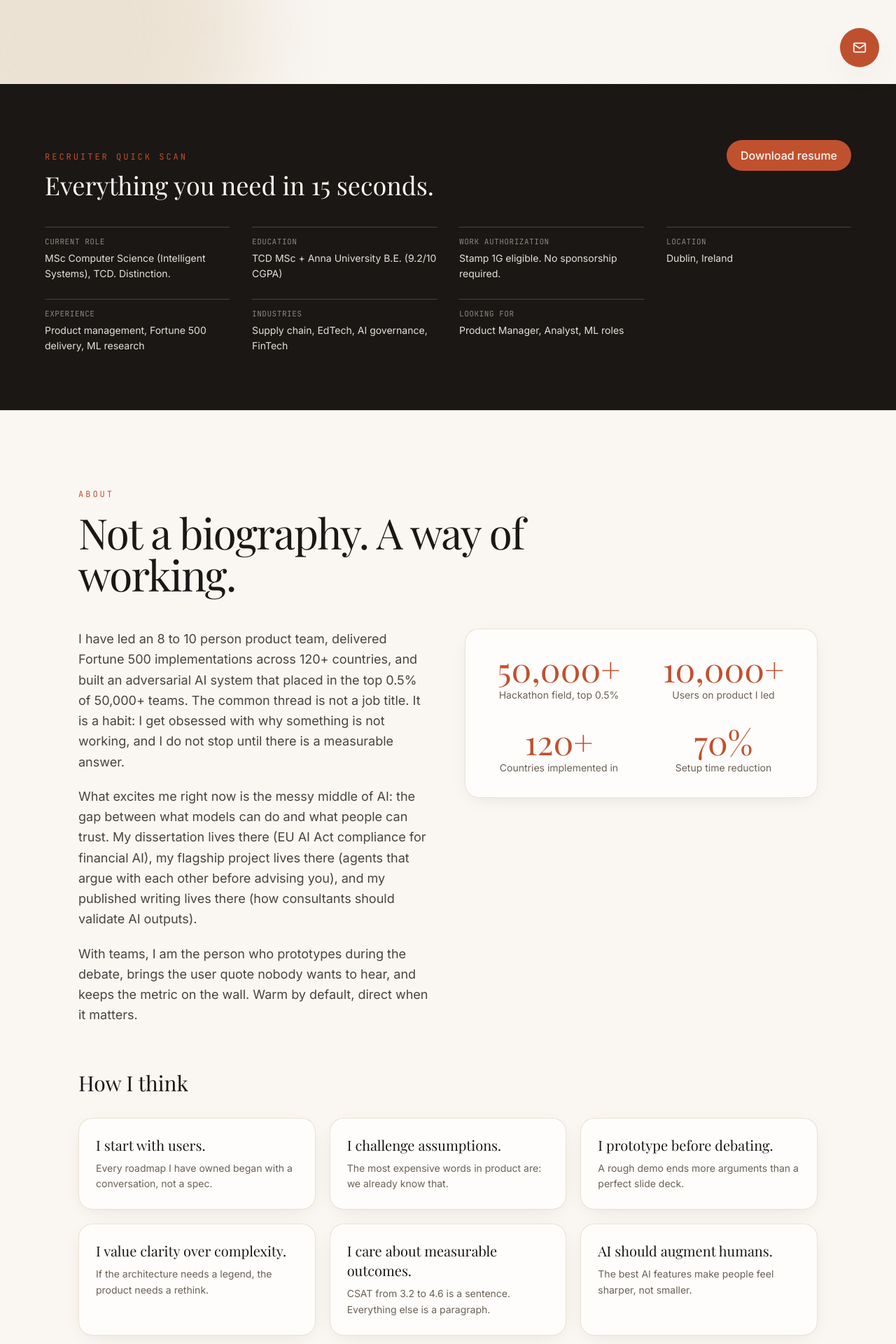
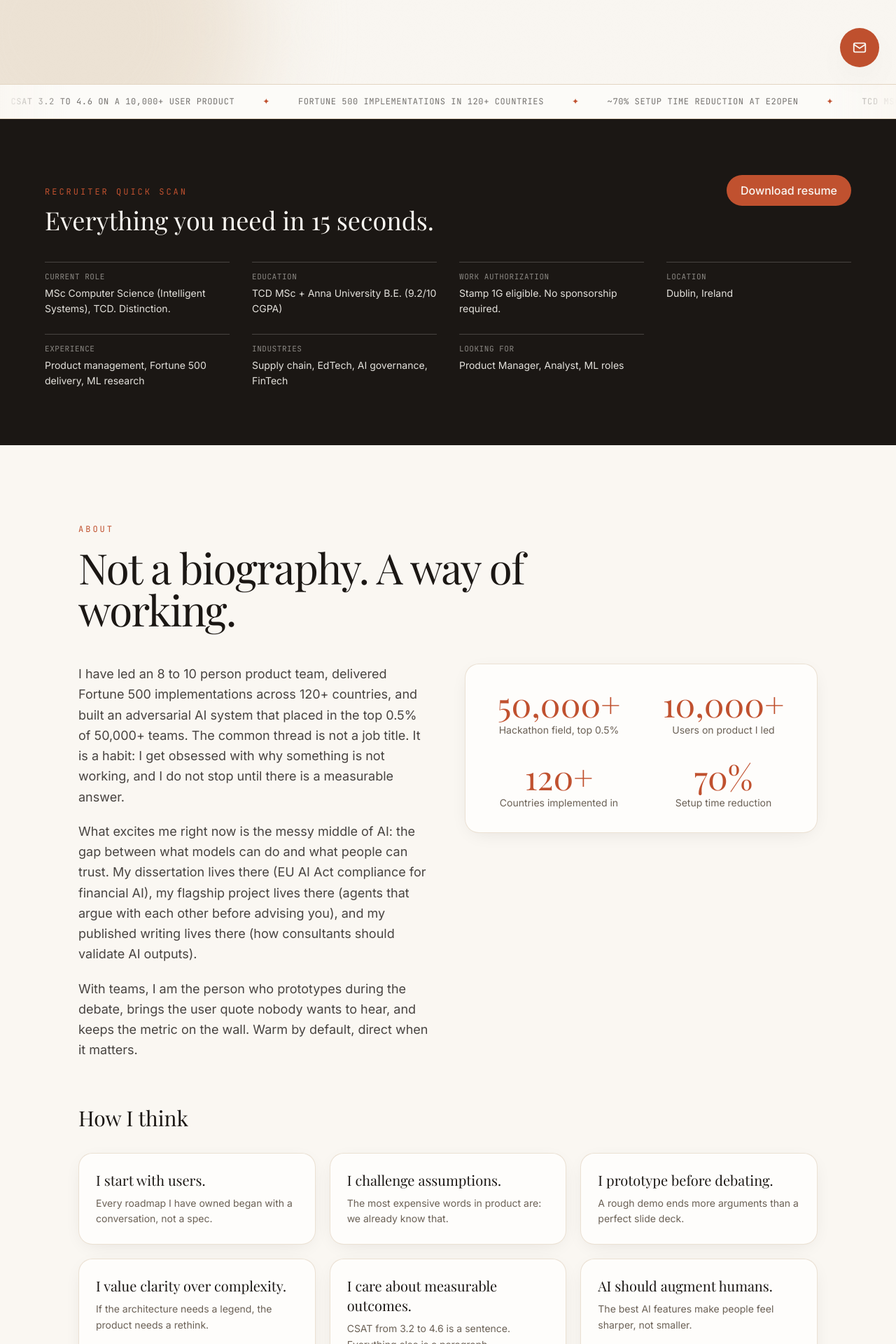
Before and after one commit to navinaamuthan/profile, a Next.js app: page / in a window 1280 px wide. Shown: the part 680-2600 px from the top of the page at 70% size. Built offline with nearby package versions, Linux system fonts and the light colour scheme; a web font is replaced by a local one.

Commit message:
UI changes

```diff
--- a/app/page.tsx
+++ b/app/page.tsx
@@ -4,10 +4,12 @@ import { useState } from "react";
 import Navbar from "@/components/Navbar";
 import ScrollProgress from "@/components/ScrollProgress";
 import Hero from "@/components/Hero";
+import ProofTicker from "@/components/ProofTicker";
 import RecruiterMode from "@/components/RecruiterMode";
 import QuickScan from "@/components/QuickScan";
 import About from "@/components/About";
 import ExperienceTimeline from "@/components/ExperienceTimeline";
+import Changelog from "@/components/Changelog";
 import Projects from "@/components/Projects";
 import ThinkingResearch from "@/components/ThinkingResearch";
 import Writing from "@/components/Writing";
@@ -26,9 +28,11 @@ export default function Home() {
       <ScrollProgress />
       <Navbar />
       <Hero onRecruiter={() => setRecruiterOpen(true)} />
+      <ProofTicker />
       <QuickScan />
       <About />
       <ExperienceTimeline />
+      <Changelog />
       <Projects />
       <ThinkingResearch />
       <Writing />
--- a/components/About.tsx
+++ b/components/About.tsx
@@ -1,6 +1,7 @@
 "use client";
 
 import { Section, FadeIn, Counter } from "./ui";
+import Spotlight from "./Spotlight";
 import { principles } from "@/data/thinking";
 
 export default function About() {
@@ -43,10 +44,10 @@ export default function About() {
       <div className="grid sm:grid-cols-2 lg:grid-cols-3 gap-5">
         {principles.map((p, i) => (
           <FadeIn key={p.title} delay={i * 0.05}>
-            <div className="card p-6 h-full hover:shadow-lift hover:-translate-y-1 transition-all">
+            <Spotlight className="card p-6 h-full hover:shadow-lift hover:-translate-y-1 transition-all">
               <p className="font-display text-xl mb-2">{p.title}</p>
               <p className="text-sm text-muted leading-relaxed">{p.note}</p>
-            </div>
+            </Spotlight>
           </FadeIn>
         ))}
       </div>
--- /dev/null
+++ b/components/Changelog.tsx
@@ -0,0 +1,39 @@
+"use client";
+
+import { Section, FadeIn } from "./ui";
+
+const releases = [
+  { v: "v4.1", date: "2026", title: "AI Governance Layer", notes: "Shipped MSc dissertation: EU AI Act compliance tool for financial AI. Led UNESCO water access strategy team of 6." },
+  { v: "v4.0", date: "2025", title: "The Dublin Release", notes: "TCD MSc with Distinction. IGNITRIX ships: top 0.5% of 50,000+. Bloomberg BPuzzled winner. Deloitte Case finalist." },
+  { v: "v3.0", date: "2024", title: "Enterprise Scale", notes: "E2open: Fortune 500 implementations across 120+ countries. Setup time cut ~70%. Learned that enterprises buy time to value." },
+  { v: "v2.0", date: "2021-23", title: "Product Leadership", notes: "PM at iQube. Team of 8 to 10, 4 to 5 AI/ML features shipped, CSAT 3.2 to 4.6, 10,000+ users. Samsung and IIT Madras research in parallel." },
+  { v: "v1.0", date: "2021", title: "Initial Release", notes: "B.E. Information Science, 9.2/10 CGPA. Smart India Hackathon Grand Finalist. Core modules: curiosity, shipping, stubbornness about users." },
+];
+
+export default function Changelog() {
+  return (
+    <div className="bg-ink text-paper">
+      <Section id="changelog" eyebrow="Release notes" title="Navina, versioned. Every release shipped something real.">
+        <div className="space-y-0">
+          {releases.map((r, i) => (
+            <FadeIn key={r.v} delay={i * 0.05}>
+              <div className="group grid gap-2 border-t border-paper/15 py-6 transition-colors hover:bg-paper/5 md:grid-cols-[100px_100px_1fr] md:gap-8 md:px-4">
+                <span className="font-mono text-clay">{r.v}</span>
+                <span className="font-mono text-sm text-paper/50">{r.date}</span>
+                <div>
+                  <p className="font-display text-xl mb-1">{r.title}</p>
+                  <p className="text-sm leading-relaxed text-paper/70">{r.notes}</p>
+                </div>
+              </div>
+            </FadeIn>
+          ))}
+          <div className="border-t border-paper/15 py-6 md:px-4">
+            <span className="font-mono text-clay">v5.0</span>
+            <span className="ml-6 font-mono text-sm text-paper/50">In development.</span>
+            <span className="ml-3 text-sm text-paper/70">Could be shipping at your company.</span>
+          </div>
+        </div>
+      </Section>
+    </div>
+  );
+}
--- a/components/Hero.tsx
+++ b/components/Hero.tsx
@@ -61,6 +61,12 @@ export default function Hero({ onRecruiter }: { onRecruiter: () => void }) {
                   i === 0 ? "bg-clay text-paper border-clay" : "bg-white/60 border-sand text-ink/70"
                 }`}
               >
+                {i === 0 && (
+                  <span className="relative mr-2 inline-flex h-2 w-2">
+                    <span className="absolute inline-flex h-full w-full animate-ping rounded-full bg-paper opacity-60" />
+                    <span className="relative inline-flex h-2 w-2 rounded-full bg-paper" />
+                  </span>
+                )}
                 {b}
               </span>
             ))}
--- /dev/null
+++ b/components/IgnitrixDiagram.tsx
@@ -0,0 +1,48 @@
+"use client";
+
+import { motion, useReducedMotion } from "framer-motion";
+
+const nodes = [
+  { x: 60, y: 60, label: "Proposer" },
+  { x: 240, y: 60, label: "Critic" },
+  { x: 150, y: 150, label: "Judge" },
+  { x: 150, y: 230, label: "User" },
+];
+
+const paths = [
+  "M 95 60 L 205 60",
+  "M 225 80 L 170 135",
+  "M 75 80 L 130 135",
+  "M 150 172 L 150 210",
+];
+
+export default function IgnitrixDiagram() {
+  const reduce = useReducedMotion();
+  return (
+    <svg viewBox="0 0 300 260" className="w-full max-w-sm" role="img" aria-label="IGNITRIX architecture: proposer and critic agents feed an LLM judge before reaching the user">
+      {paths.map((d, i) => (
+        <g key={i}>
+          <path d={d} stroke="#E3D5C2" strokeWidth="2" fill="none" />
+          {!reduce && (
+            <motion.circle
+              r="4"
+              fill="#C0512F"
+              initial={{ offsetDistance: "0%" }}
+              animate={{ offsetDistance: "100%" }}
+              transition={{ duration: 2.2, repeat: Infinity, delay: i * 0.5, ease: "easeInOut" }}
+              style={{ offsetPath: `path("${d}")` }}
+            />
+          )}
+        </g>
+      ))}
+      {nodes.map((n) => (
+        <g key={n.label}>
+          <circle cx={n.x} cy={n.y} r="24" fill="#FAF7F2" stroke="#C0512F" strokeWidth="2" />
+          <text x={n.x} y={n.y + 4} textAnchor="middle" fontSize="10" fontFamily="monospace" fill="#1B1714">
+            {n.label}
+          </text>
+        </g>
+      ))}
+    </svg>
+  );
+}
--- /dev/null
+++ b/components/ProofTicker.tsx
@@ -0,0 +1,30 @@
+"use client";
+
+const proofs = [
+  "Top 0.5% of 50,000+ at Google Cloud Agentic AI Hackathon",
+  "CSAT 3.2 to 4.6 on a 10,000+ user product",
+  "Fortune 500 implementations in 120+ countries",
+  "~70% setup time reduction at E2open",
+  "TCD MSc, Distinction",
+  "NLP model at 90%+ accuracy, Samsung R&D",
+  "Led teams of 8 to 10",
+  "Stamp 1G, no sponsorship required",
+];
+
+export default function ProofTicker() {
+  const row = [...proofs, ...proofs];
+  return (
+    <div className="relative overflow-hidden border-y border-sand bg-white/50 py-4" aria-hidden>
+      <div className="flex w-max animate-ticker gap-10 whitespace-nowrap">
+        {row.map((p, i) => (
+          <span key={i} className="flex items-center gap-10 font-mono text-xs uppercase tracking-wider text-ink/60">
+            {p}
+            <span className="text-clay">✦</span>
+          </span>
+        ))}
+      </div>
+      <div className="pointer-events-none absolute inset-y-0 left-0 w-24 bg-gradient-to-r from-paper to-transparent" />
+      <div className="pointer-events-none absolute inset-y-0 right-0 w-24 bg-gradient-to-l from-paper to-transparent" />
+    </div>
+  );
+}
--- /dev/null
+++ b/components/Spotlight.tsx
@@ -0,0 +1,35 @@
+"use client";
+
+import { useRef, useState } from "react";
+
+export default function Spotlight({
+  children,
+  className = "",
+}: {
+  children: React.ReactNode;
+  className?: string;
+}) {
+  const ref = useRef<HTMLDivElement>(null);
+  const [pos, setPos] = useState({ x: -999, y: -999 });
+
+  return (
+    <div
+      ref={ref}
+      className={`group relative overflow-hidden ${className}`}
+      onMouseMove={(e) => {
+        const r = ref.current!.getBoundingClientRect();
+        setPos({ x: e.clientX - r.left, y: e.clientY - r.top });
+      }}
+      onMouseLeave={() => setPos({ x: -999, y: -999 })}
+    >
+      <div
+        aria-hidden
+        className="pointer-events-none absolute inset-0 opacity-0 transition-opacity duration-300 group-hover:opacity-100"
+        style={{
+          background: `radial-gradient(280px circle at ${pos.x}px ${pos.y}px, rgba(192,81,47,0.12), transparent 70%)`,
+        }}
+      />
+      {children}
+    </div>
+  );
+}
--- a/tailwind.config.ts
+++ b/tailwind.config.ts
@@ -25,6 +25,15 @@ const config: Config = {
       borderRadius: {
         card: "1.25rem",
       },
+      keyframes: {
+        ticker: {
+          "0%": { transform: "translateX(0)" },
+          "100%": { transform: "translateX(-50%)" },
+        },
+      },
+      animation: {
+        ticker: "ticker 40s linear infinite",
+      },
     },
   },
   plugins: [],
```
Also changed, not shown: components/Projects.tsx (+8 -6 lines).
